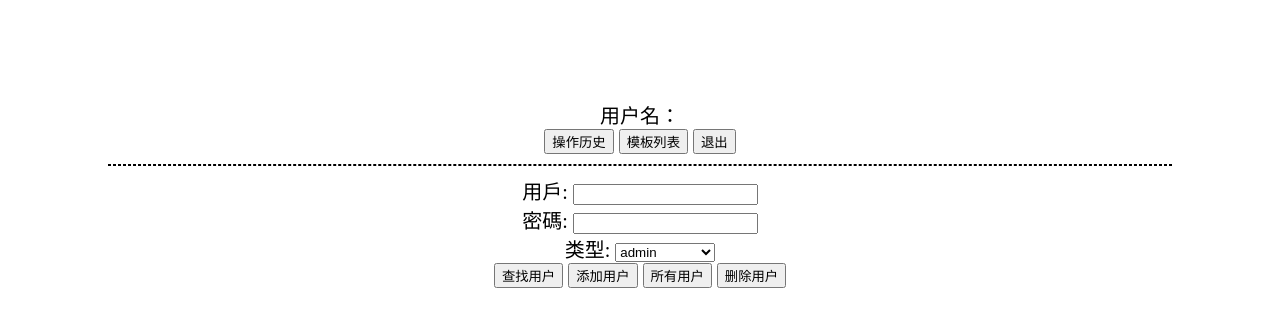
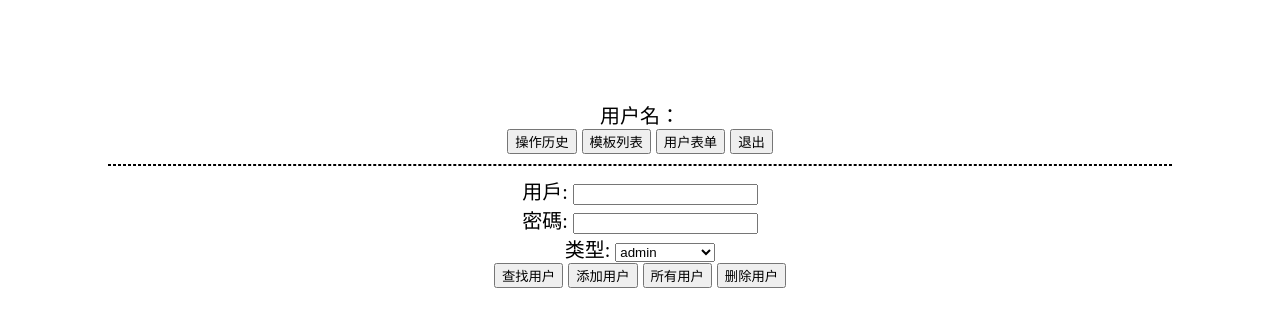
Before and after one commit to laikaiwaa/IT_WEB, a Django app: template jobordera/templates/admin.html in a window 1280 px wide. Shown: the top 327 px of the page. Run offline with Django 3.2, Linux system fonts and the light colour scheme; the template is opened without the code that fills it, so the values that code supplies are empty.

Commit message:
Update admin.html

```diff
--- a/jobordera/templates/admin.html
+++ b/jobordera/templates/admin.html
@@ -38,13 +38,12 @@
         用户名：{{ loginusername }}</br>
         <input type="submit" name='usehistory' value="操作历史" >
         <input type="submit" name='checklisttemplate' value="模板列表" >
+        <input type="submit" name='checkuserform' value="用户表单" >
         <input type="submit" name='quit' value="退出" >
         <hr style="border:1px dashed #000">
         用戶: <input type="text" name="username" value={{ searchusername }}><br>
         密碼: <input type="text" name="usercode"><br>
         类型: <select style="width:100px;"  name="usertype"><option value="admin">admin</option><option value="user">user</option></select><br>
-
-
     </form>
     <input type="submit" name='check' value="查找用户" onclick="adminuser('check')" >
     <input type="submit" name='add' value="添加用户" onclick="adminuser('add')" >
```
